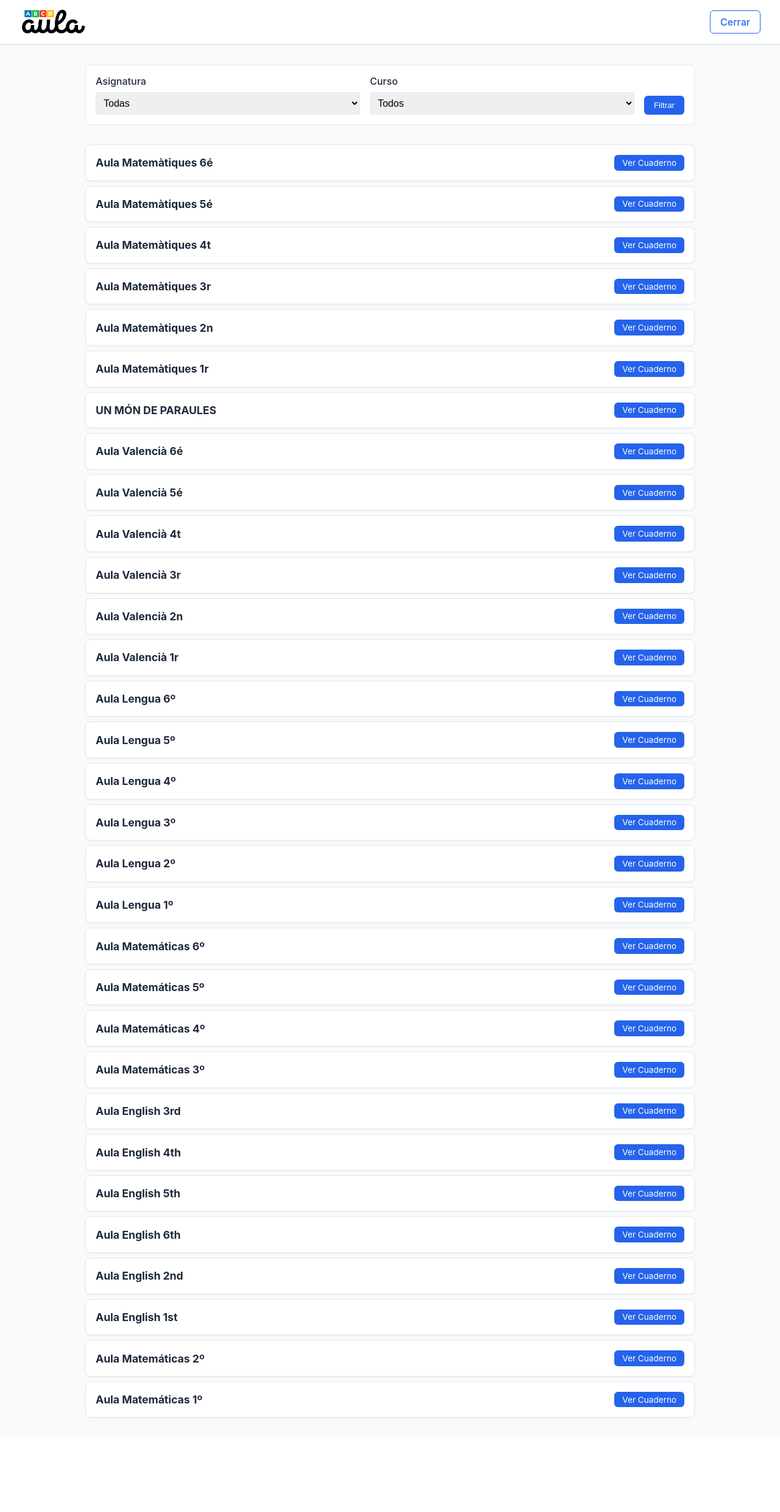
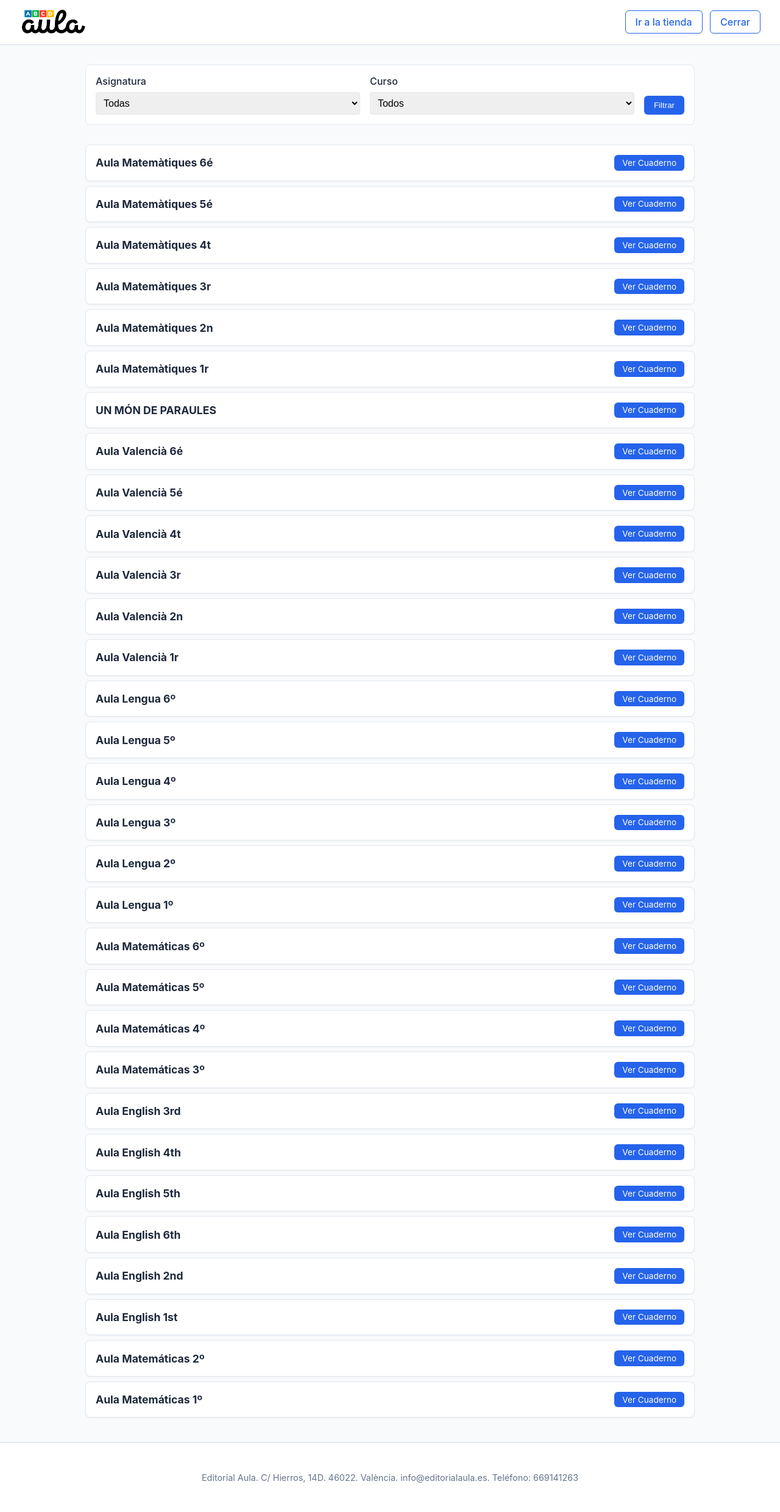
Before and after one commit to Arturopuig2/AulaPDF, a FastAPI app: page / in a window 1280 px wide. Shown: the whole page at 61% size. Before the commit the page ends 2325 px from the top, so only its background shows below. Run offline with FastAPI, Linux system fonts and the light colour scheme.

Commit message:
ir a tienda

```diff
--- a/templates/base.html
+++ b/templates/base.html
@@ -22,6 +22,9 @@
             padding: 0;
             background-color: var(--bg-body);
             color: var(--text-main);
+            display: flex;
+            flex-direction: column;
+            min-height: 100vh;
         }
 
         .navbar {
@@ -31,7 +34,9 @@
             display: flex;
             justify-content: space-between;
             align-items: center;
-            position: relative;
+            position: sticky;
+            top: 0;
+            z-index: 1000;
         }
 
         .logo {
@@ -43,6 +48,7 @@
 
         .container {
             max-width: 1000px;
+            width: 100%;
             margin: 2rem auto;
             padding: 0 1rem;
             position: relative;
@@ -118,6 +124,16 @@
         .filter-item {
             flex: 1;
         }
+
+        .footer {
+            background: var(--bg-card);
+            border-top: 2px solid var(--border);
+            padding: 3rem 2rem;
+            text-align: center;
+            color: var(--text-muted);
+            font-size: 0.9rem;
+            margin-top: auto;
+        }
     </style>
 </head>
 
@@ -137,6 +153,10 @@
             {% endif %}
         </div>
         <div>
+            {% if request.url.path != '/login' and request.url.path != '/register' %}
+            <a href="https://shop.itbook.es/" target="_blank" class="btn btn-outline" style="margin-right: 0.5rem">Ir a
+                la tienda</a>
+            {% endif %}
             {% if request.session.get("user_id") %}
             {% if request.session.get("is_admin") %}
             {% if not request.url.path.startswith('/admin') %}
@@ -161,6 +181,9 @@
             window.location.href = "/logout";
         }
     </script>
+    <footer class="footer">
+        Editorial Aula. C/ Hierros, 14D. 46022. València. info@editorialaula.es. Teléfono: 669141263
+    </footer>
 </body>
 
 </html>
```
Also changed, not shown: 3 other files.
